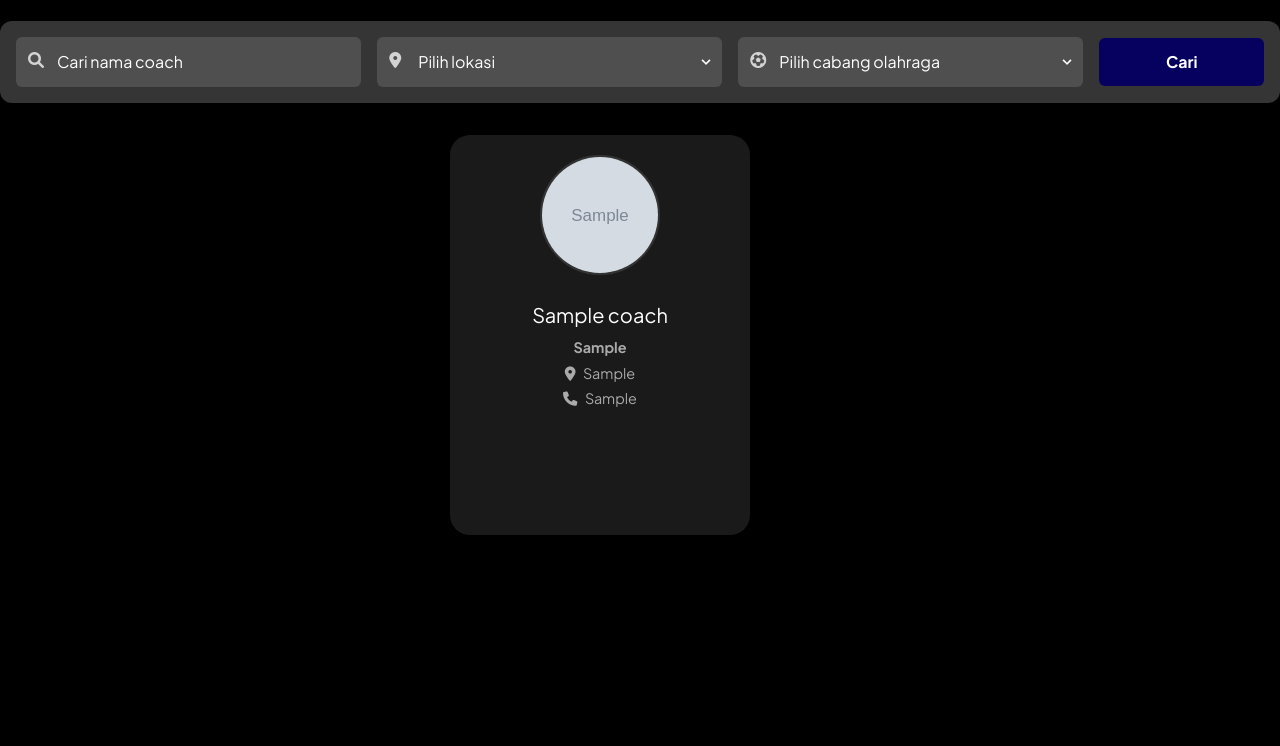
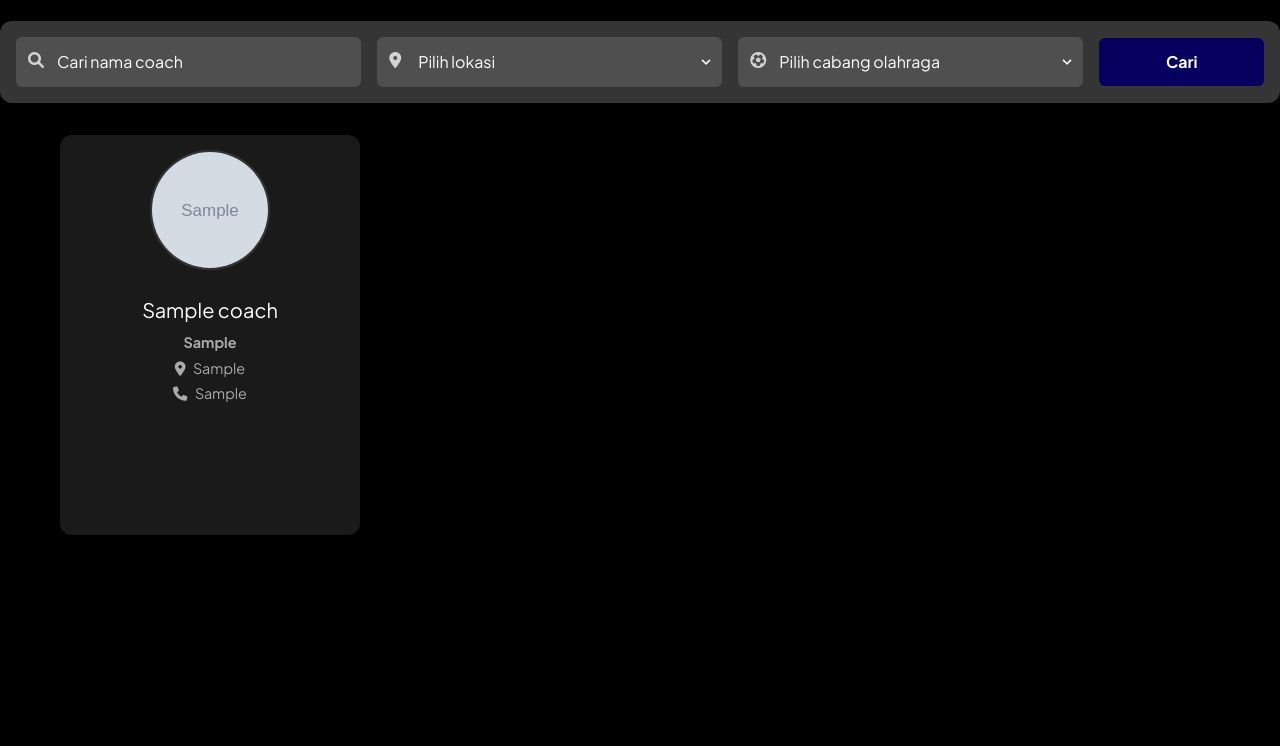
Before and after one commit to pbp-kelompok-c04/askmo, a Django app: page /coach/ in a window 1280 px wide. Shown: the part 124-870 px from the top of the page. Run offline with Django 5.2, Linux system fonts and the light colour scheme; tables that the repository leaves empty hold one stand-in row (values such as "Sample post"); grey boxes marked "Sample" are stand-in pictures; some libraries are stand-ins or nearby versions.

Commit message:
benerin grid coach list

```diff
--- a/coach/templates/coach/index.html
+++ b/coach/templates/coach/index.html
@@ -7,14 +7,26 @@
 <link href="https://fonts.googleapis.com/css2?family=Inter:wght@400;500;700&display=swap" rel="stylesheet">
 <link rel="stylesheet" href="https://cdnjs.cloudflare.com/ajax/libs/font-awesome/6.0.0-beta3/css/all.min.css">
 <style>
-    /* Tambahan style untuk konten di dalam kartu */
+    .card-container {
+        display: grid;
+        grid-template-columns: repeat(auto-fit, minmax(240px, 1fr));
+        gap: 20px;
+        padding: 0 20px;
+        max-width: 1200px;
+        margin: 0 auto;
+    }
     .card {
-        padding: 20px;
+        padding: 15px;
         display: flex;
         flex-direction: column;
         align-items: center;
         text-align: center;
         justify-content: flex-start;
+        background-color: #1A1A1A;
+        border-radius: 12px;
+        box-shadow: 0 4px 10px rgba(0,0,0,0.3);
+        transition: transform 0.2s, box-shadow 0.2s;
+        min-height: auto;
     }
     .card img {
         width: 120px;
--- a/main/templates/lapangan/dashboard_lapangan.html
+++ b/main/templates/lapangan/dashboard_lapangan.html
@@ -200,7 +200,7 @@
 {% block content %}
 {% include 'navbar.html' %}
 <div class="fixed top-9 right-9 z-50 hidden md:block">
-  <a href="#">
+  <a href="{% url 'main:show_profile' %}">
     <div class="flex items-center space-x-2 px-4 py-2 text-[#CFCFCF] text-sm font-medium">
 
       <span class="[text-shadow:0_1px_3px_rgb(0_0_0_/_0.7)]">{{ user.username }}</span>
```
